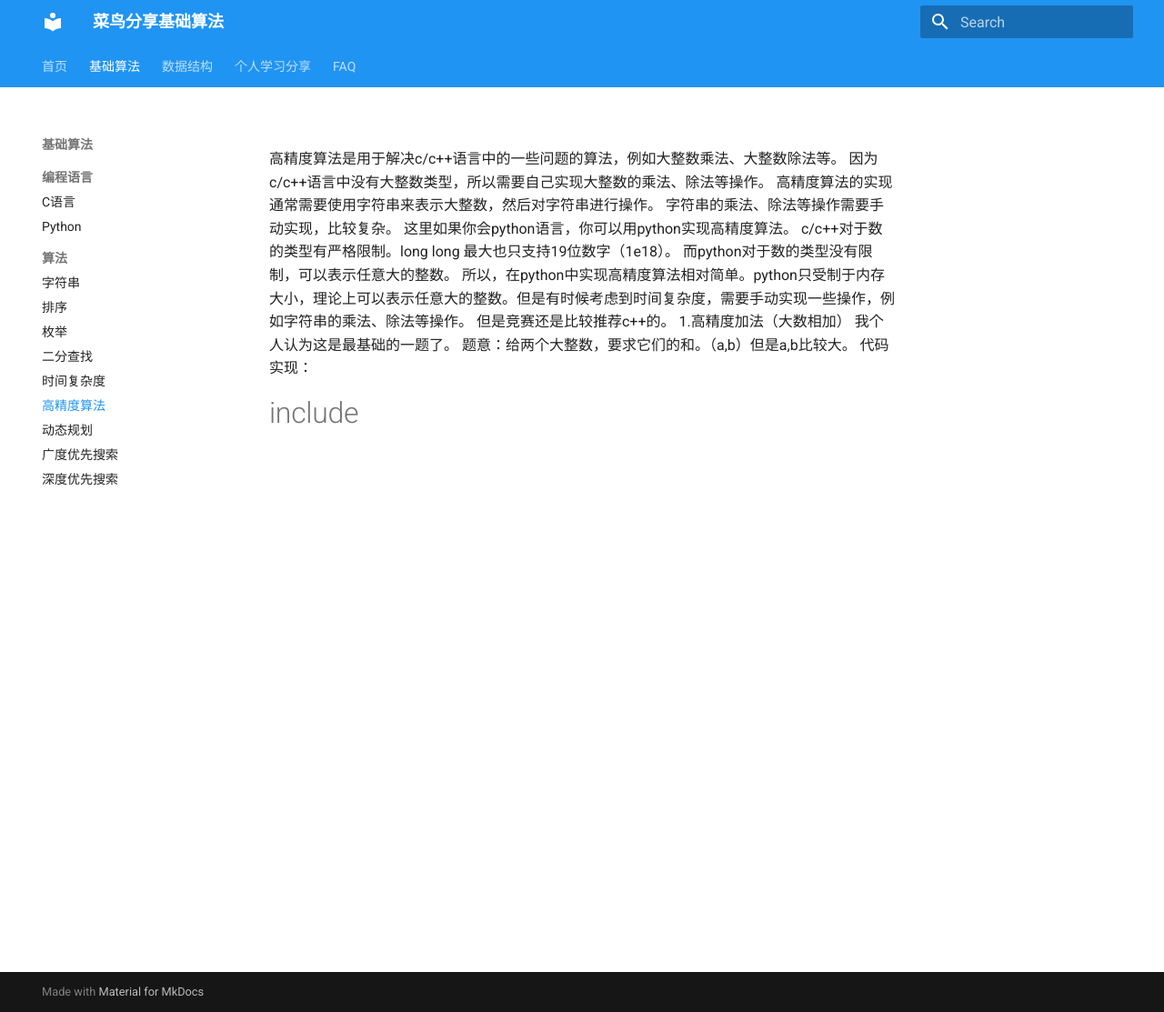
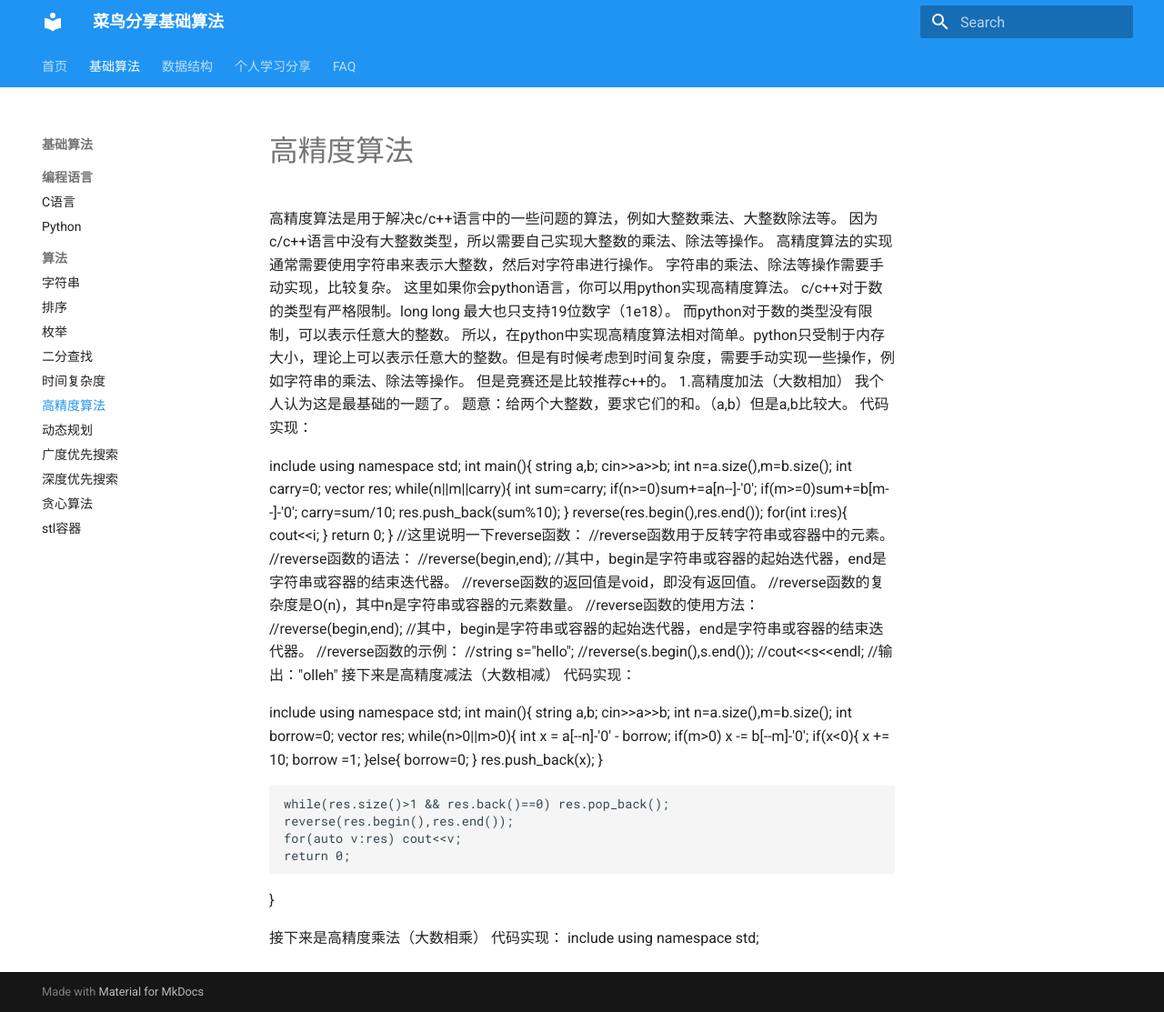
Before and after one commit to jiana2006/suanfajichu, an MkDocs documentation site: the page built from docs/high-precision.md, in a window 1280 px wide and 1113 px high. Shown: the whole window at 91% size. Built offline with MkDocs 1.6.1 and Material for MkDocs 9.7.7, drawn with Linux system fonts in a browser that asks for light colours.

Commit message:
更新笔记，修复导航

```diff
--- a/docs/high-precision.md
+++ b/docs/high-precision.md
@@ -11,4 +11,74 @@
 我个人认为这是最基础的一题了。
 题意：给两个大整数，要求它们的和。（a,b）但是a,b比较大。
 代码实现：
-#include
+
+include<bits/stdc++.h>
+using namespace std;
+int main(){
+    string a,b;
+    cin>>a>>b;
+    int n=a.size(),m=b.size();
+    int carry=0;
+   vector<int> res;
+    while(n||m||carry){
+        int sum=carry;
+        if(n>=0)sum+=a[n--]-'0';
+        if(m>=0)sum+=b[m--]-'0';
+        carry=sum/10;
+        res.push_back(sum%10);
+    }
+    reverse(res.begin(),res.end());
+    for(int i:res){
+        cout<<i;
+    }
+    return 0;
+}
+//这里说明一下reverse函数：
+//reverse函数用于反转字符串或容器中的元素。
+//reverse函数的语法：
+//reverse(begin,end);
+//其中，begin是字符串或容器的起始迭代器，end是字符串或容器的结束迭代器。
+//reverse函数的返回值是void，即没有返回值。
+//reverse函数的复杂度是O(n)，其中n是字符串或容器的元素数量。
+//reverse函数的使用方法：
+//reverse(begin,end);
+//其中，begin是字符串或容器的起始迭代器，end是字符串或容器的结束迭代器。
+//reverse函数的示例：
+//string s="hello";
+//reverse(s.begin(),s.end());
+//cout<<s<<endl;
+//输出："olleh"
+接下来是高精度减法（大数相减）
+代码实现：
+
+
+include<bits/stdc++.h>
+using namespace std;
+int main(){
+    string a,b;
+    cin>>a>>b;
+    int n=a.size(),m=b.size();
+    int borrow=0;
+    vector<int> res;
+    while(n>0||m>0){
+        int x = a[--n]-'0' - borrow;
+        if(m>0) x -= b[--m]-'0';
+        if(x<0){
+            x += 10;
+            borrow =1;
+        }else{
+            borrow=0;
+        }
+        res.push_back(x);
+    }
+
+    while(res.size()>1 && res.back()==0) res.pop_back();
+    reverse(res.begin(),res.end());
+    for(auto v:res) cout<<v;
+    return 0;
+}
+
+接下来是高精度乘法（大数相乘）
+代码实现：
+include<bits/stdc++.h>
+using namespace std;
--- a/mkdocs.yml
+++ b/mkdocs.yml
@@ -29,6 +29,8 @@
       - 动态规划: Dynamic Programming.md
       - 广度优先搜索: Breadth-First Search.md
       - 深度优先搜索: Depth-First Search.md
+      - 贪心算法: Greedy Algorithm.md
+      - stl容器: standard template library.md
   - 数据结构:
     - 线性表: linear-list.md  # 注释
     - 二叉树: binary-tree.md          # 注释
```
Also changed, not shown: docs/enum.md (+62 -0 lines), docs/sort.md (+6 -3 lines), docs/standard template library.md (added, +132 -0 lines), docs/string.md (+2 -0 lines), docs/Greedy Algorithm.md (added).
